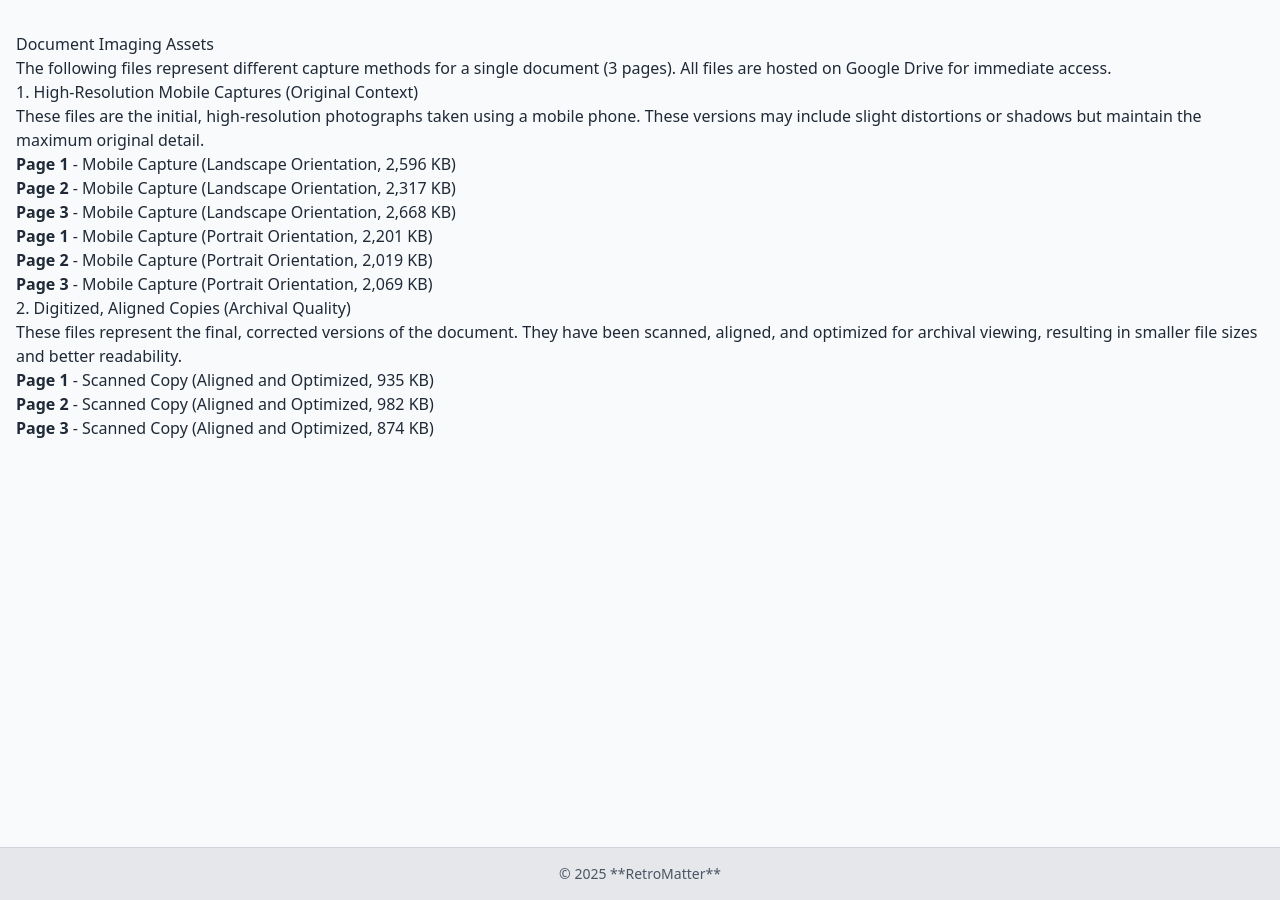
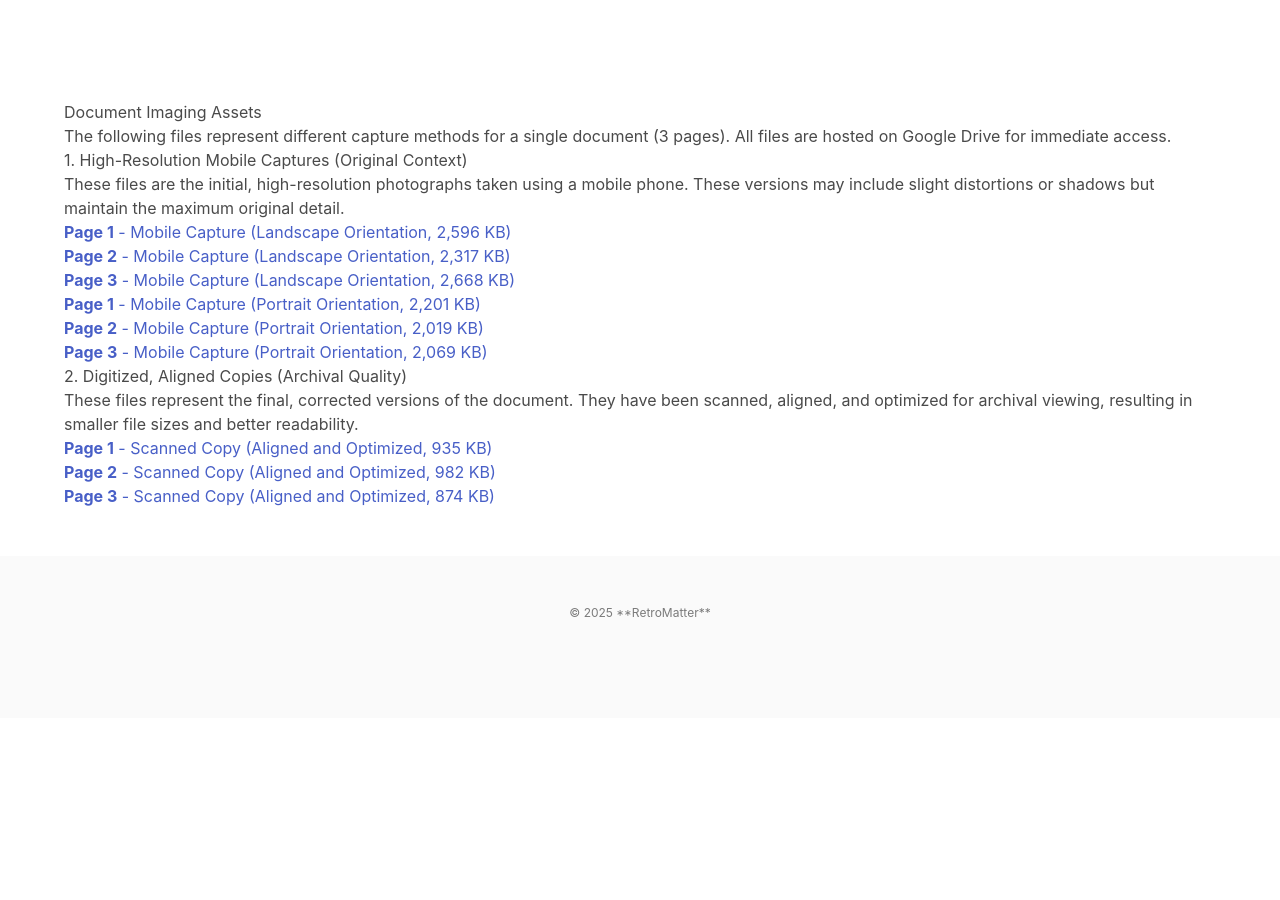
Before and after one commit to retromatter/retromatter.github.io, a Jekyll site: the page built from files/scans/index.md, in a window 1280 px wide. Built offline with Jekyll 4.4.1, drawn with Linux system fonts in a browser that asks for light colours; nearby versions of some CDN libraries.

Commit message:
Replace Tailwind CSS with Bulma framework

```diff
--- a/_layouts/default.html
+++ b/_layouts/default.html
@@ -5,18 +5,25 @@
     <meta name="viewport" content="width=device-width, initial-scale=1.0">
     <title>{{ page.title | default: site.title }}</title>
 
-    <script src="https://cdn.tailwindcss.com"></script>
+    <link rel="stylesheet" href="https://cdn.jsdelivr.net/npm/bulma@0.9.4/css/bulma.min.css">
+    <script defer src="https://use.fontawesome.com/releases/v5.14.0/js/all.js"></script>
   </head>
 
-  <body class="bg-gray-50 text-gray-800 min-h-screen flex flex-col antialiased">
+  <body class="has-navbar-fixed-top" style="min-height: 100vh;">
 
-    <main class="flex-grow container mx-auto px-4 py-8">
-      {{ content }}
+    <main class="section">
+      <div class="container">
+        {{ content }}
+      </div>
     </main>
 
-    <footer class="bg-gray-200 border-t border-gray-300 mt-12 py-4">
-      <div class="container mx-auto px-4 text-center text-sm text-gray-600">
-        <p>&copy; {{ site.time | date: "%Y" }} **{{ site.title }}**</p>
+    <footer class="footer">
+      <div class="content has-text-centered">
+        <div class="container">
+          <p class="is-size-7 has-text-grey">
+            &copy; {{ site.time | date: "%Y" }} **{{ site.title }}**
+          </p>
+        </div>
       </div>
     </footer>
 
```
